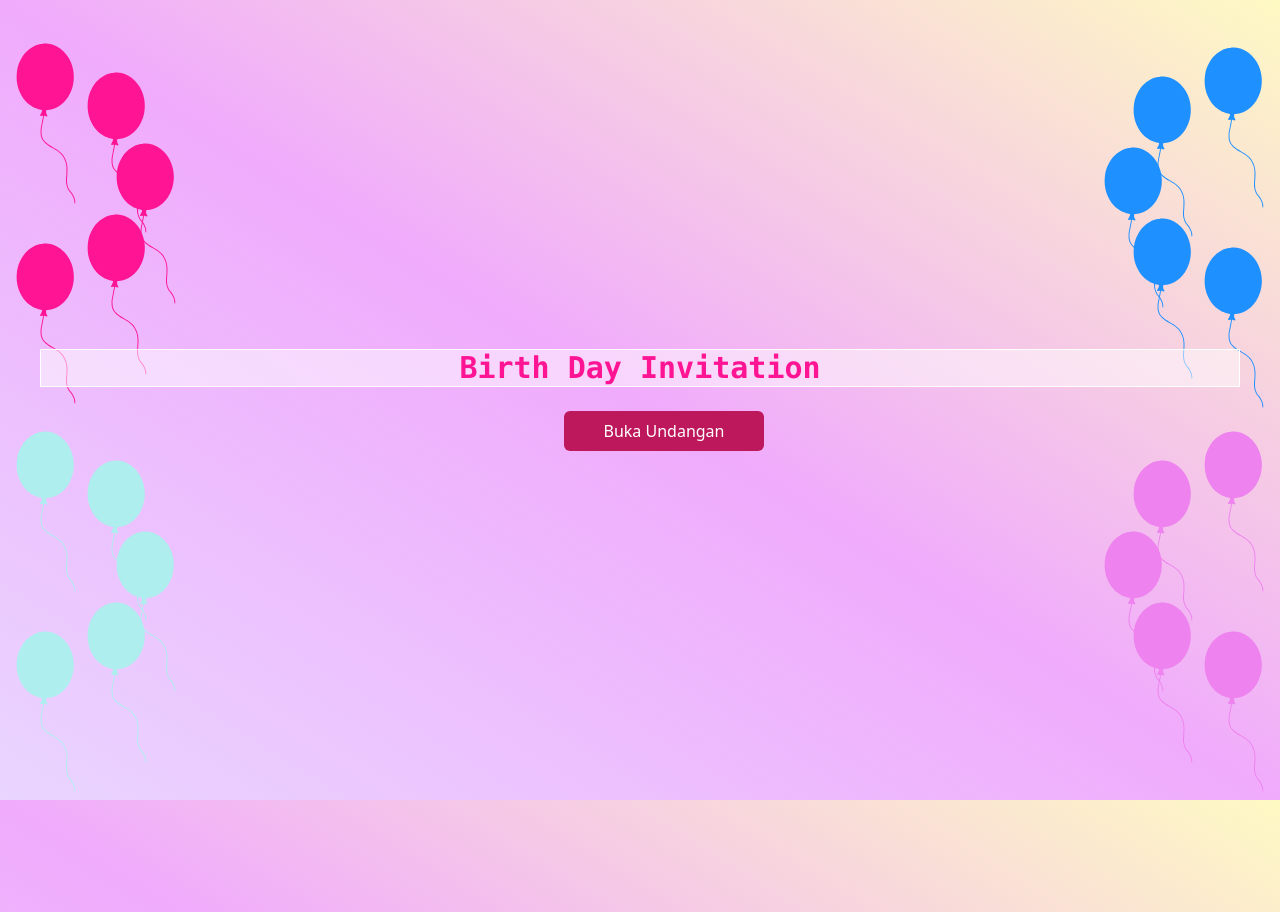
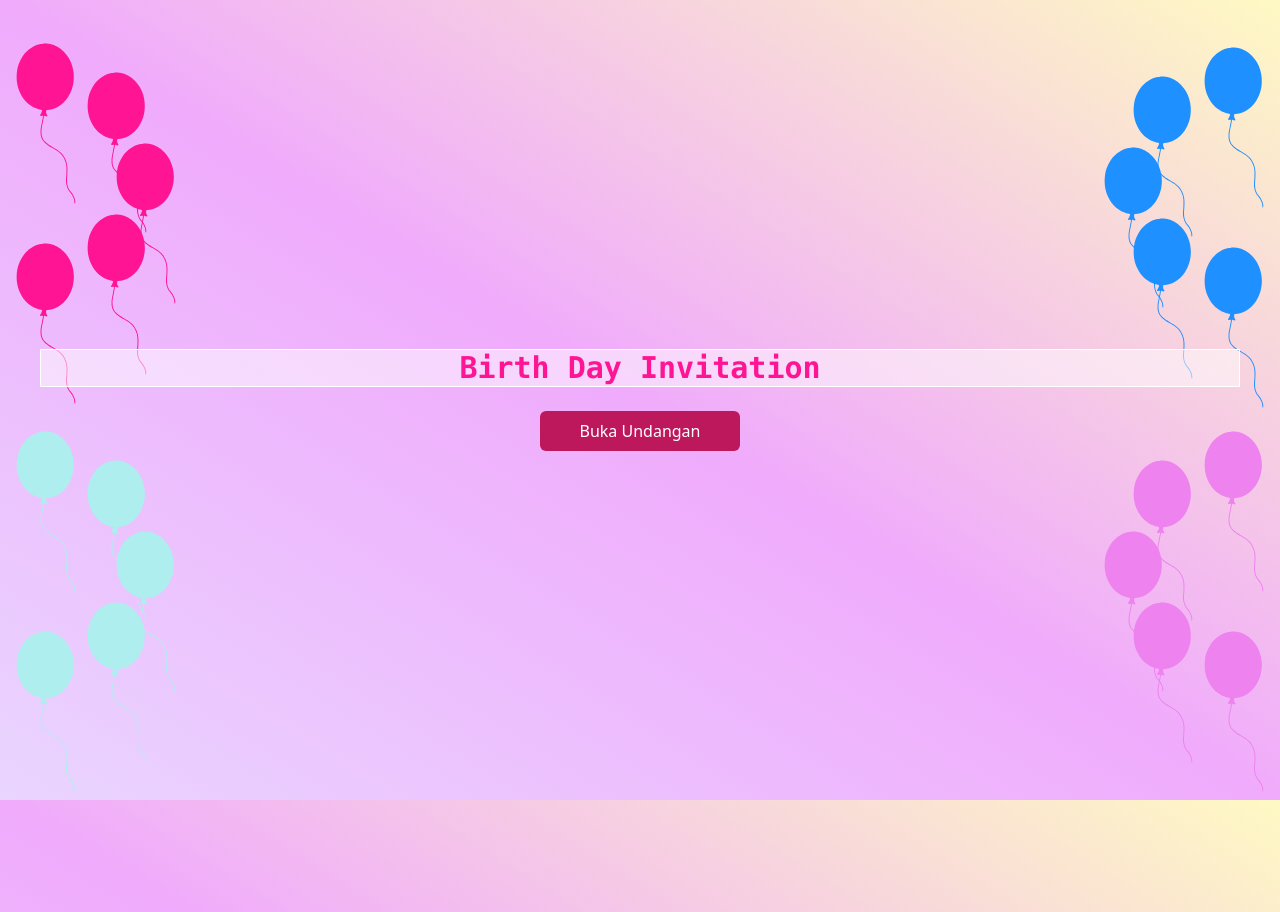
Before and after one commit to fnny04/birthday-invitation, an Astro site: page / in a window 1280 px wide. Built offline with nearby package versions, Linux system fonts and the light colour scheme; Astro itself is replaced by a stand-in of ours.

Commit message:
improvement : fix layout for button

```diff
--- a/src/pages/index.astro
+++ b/src/pages/index.astro
@@ -32,8 +32,7 @@ export const prerender = true;
           </h1>
           <div class="flex w-full justify-center">
             <a href="/party">
-              <button
-                class="rounded-md bg-pink-700 w-[200px] ml-12 text-white p-2"
+              <button class="rounded-md bg-pink-700 w-[200px] text-white p-2"
                 >Buka Undangan</button
               ></a
             >
```
